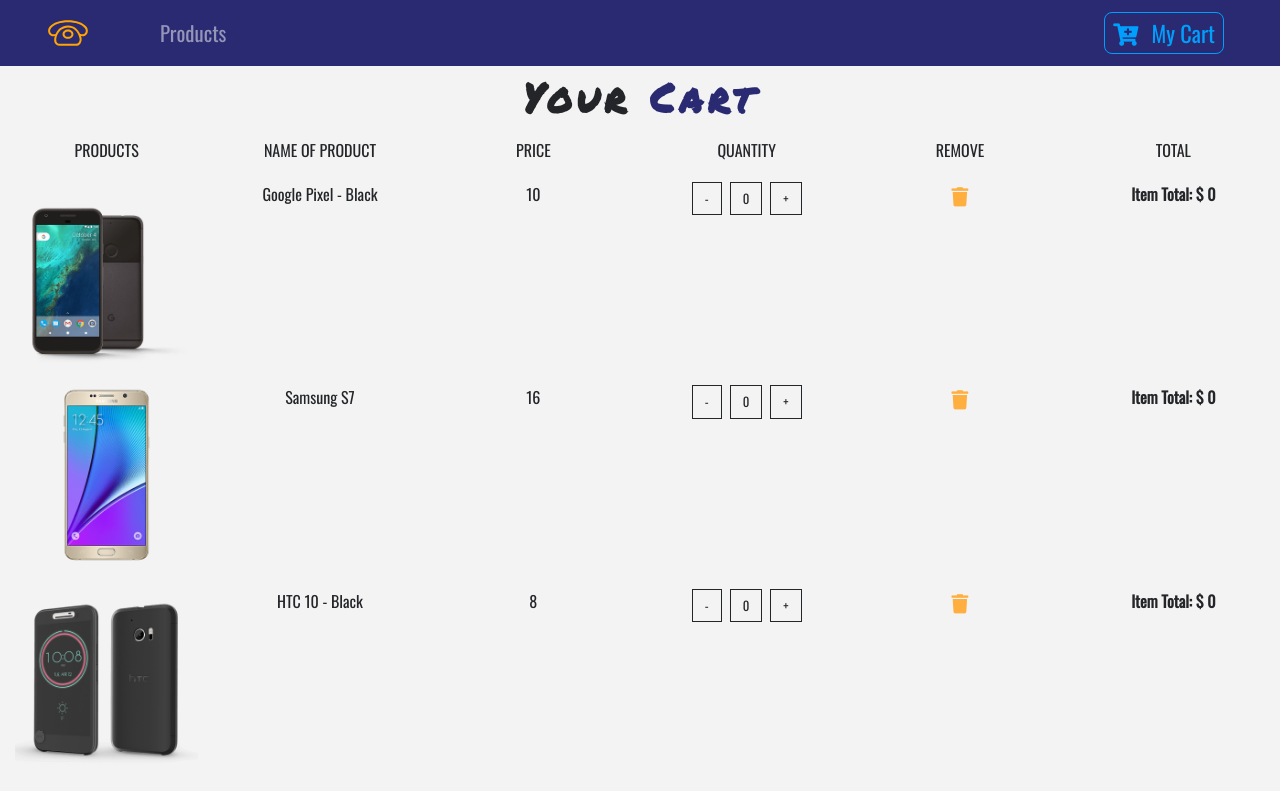
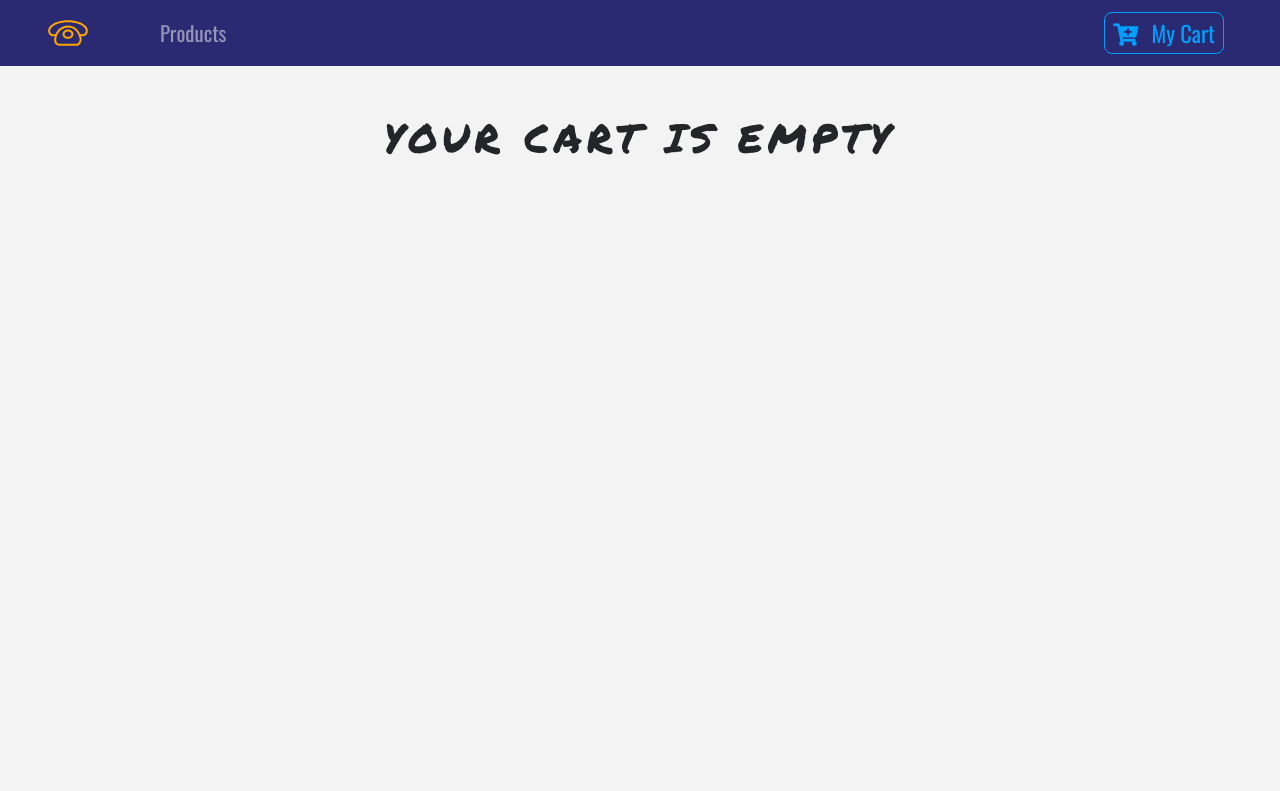
Before and after one commit to mademoiselle-sashaaa/angular-store, an Angular app: page /cart in a window 1280 px wide. Shown: the top 791 px of the page. Built offline with nearby package versions, Linux system fonts and the light colour scheme.

Commit message:
cart increase/decrease

```diff
--- a/src/app/@common/cart-service/cart.service.ts
+++ b/src/app/@common/cart-service/cart.service.ts
@@ -1,16 +1,40 @@
 import {Injectable} from '@angular/core';
 import {Observable, of} from 'rxjs';
 import {Product} from '../../product';
-import {PRODUCTS} from '../../../data-mock';
 
 @Injectable({
   providedIn: 'root'
 })
 export class CartService {
-//  cart: Product[] = [];
-  cart: Product[] = PRODUCTS;
+  cart: Product[] = [];
+
   constructor() {
   }
+
+  addProduct(product: Product) {
+    this.cart.push(product);
+  }
+
+  removeProduct(id) {
+    this.cart = this.cart.filter(item => item.id !== id);
+  }
+
+  increaseTotal(id) {
+    const selectedProduct = this.cart.find(item => item.id === id);
+    selectedProduct.count += 1;
+    selectedProduct.total = selectedProduct.price * selectedProduct.count;
+  }
+
+  decreaseTotal(id) {
+    const selectedProduct = this.cart.find(item => item.id === id);
+    if (selectedProduct.count !== 1) {
+      selectedProduct.count -= 1;
+      selectedProduct.total = selectedProduct.price * selectedProduct.count;
+      return;
+    }
+    this.removeProduct(id);
+  }
+
 
   getCart(): Product[] {
     return this.cart;
--- a/src/app/@common/products-service/products.service.ts
+++ b/src/app/@common/products-service/products.service.ts
@@ -22,7 +22,7 @@
   addToCart(id: number): Observable<Product> {
     const product = PRODUCTS.find(_product => _product.id === id);
           product.inCart = true;
-          product.count = 1;
+          product.count = product.count + 1;
           product.total = product.count * product.price;
     return of(product);
   }
--- a/src/app/cart/cart-item/cart-item.component.html
+++ b/src/app/cart/cart-item/cart-item.component.html
@@ -1,9 +1,7 @@
 <div class="row my-1 text-capitalize text-center">
   <div class="col-10 mx-auto col-lg-2">
     <p class="text-uppercase">
-      <img src={{product.img}} class='img-fluid'
-           alt='product'/>
-      <!--style={{width: '5rem', height:'5rem'}}-->
+      <img src={{product.img}} class='img-fluid img-cart' alt='product'/>
     </p>
   </div>
   <div class="col-10 mx-auto col-lg-2">
@@ -35,7 +33,7 @@
   </div>
   <!--{/**/}-->
   <div class="col-10 mx-auto col-lg-2">
-    <div class="cart-icon" (click)="removeItem(product.id)">
+    <div class="cart-icon" (click)="removeProduct(product.id)">
       <i class='fas fa-trash'></i>
     </div>
   </div>
--- a/src/app/cart/cart-item/cart-item.component.ts
+++ b/src/app/cart/cart-item/cart-item.component.ts
@@ -1,5 +1,7 @@
 import {Component, OnInit, Input} from '@angular/core';
 import {Product} from '../../product';
+import {CartService} from '../../@common/cart-service/cart.service';
+import {ProductsService} from '../../@common/products-service/products.service';
 
 @Component({
   selector: 'app-cart-item',
@@ -9,19 +11,22 @@
 export class CartItemComponent implements OnInit {
   @Input() product: Product;
 
-  constructor() {
-  }
+  constructor(
+    private productService: ProductsService,
+    private cartService: CartService) {}
 
   increment(id: number) {
     console.log('increment', id);
+    this.cartService.increaseTotal(id);
   }
 
   decrement(id: number) {
     console.log('decrement', id);
+    this.cartService.decreaseTotal(id);
   }
 
-  removeItem(id: number) {
-    console.log('removeItem', id);
+  removeProduct(id: number) {
+    this.cartService.removeProduct(id);
   }
 
   ngOnInit() {
--- a/src/app/cart/cart.component.ts
+++ b/src/app/cart/cart.component.ts
@@ -1,4 +1,4 @@
-import {Component, OnInit} from '@angular/core';
+import {Component, OnInit } from '@angular/core';
 import {Product} from '../product';
 import {CartService} from '../@common/cart-service/cart.service';
 
@@ -15,7 +15,6 @@
 
   getCart() {
     this.cart = this.cartService.getCart();
-    debugger;
   }
 
   ngOnInit() {
--- a/src/app/product/product.component.ts
+++ b/src/app/product/product.component.ts
@@ -1,6 +1,7 @@
 import {Component, Input, Output, EventEmitter} from '@angular/core';
 import {Product} from '../product';
 import {ProductsService} from '../@common/products-service/products.service';
+import {CartService} from '../@common/cart-service/cart.service';
 
 @Component({
   selector: 'app-product',
@@ -9,18 +10,24 @@
 })
 export class ProductComponent {
   @Input() product: Product;
-  @Output() showFromProduct = new EventEmitter<{show: boolean, id: number}>(); // !!!!
+  @Output() showFromProduct = new EventEmitter<{ show: boolean, id: number }>(); // !!!!
 
-  constructor(private productsService: ProductsService) {
+  constructor(
+    private productsService: ProductsService,
+    private cartSevice: CartService
+  ) {
   }
 
   addToCart(id: number) {
     this.productsService.addToCart(id)
-      .subscribe(product => this.product = product);
+      .subscribe(product => {
+        this.product = product;
+        this.cartSevice.addProduct(product);
+      });
   }
 
   //// !!!!!!!!!!!!!!!!
   showPopupProduct(id) {
-    this.showFromProduct.emit({show: true, id} );
+    this.showFromProduct.emit({show: true, id});
   }
 }
--- a/src/styles.scss
+++ b/src/styles.scss
@@ -83,3 +83,8 @@
     }
   }
 }
+
+.img-cart{
+  width: 5rem;
+  hight: 5rem;
+}
```
Also changed, not shown: src/app/details/details.component.ts (+4 -4 lines).
